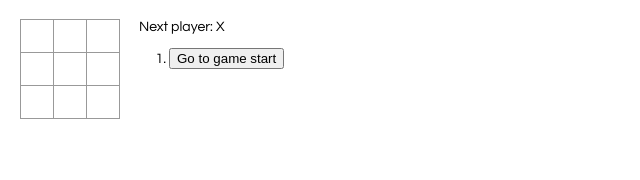
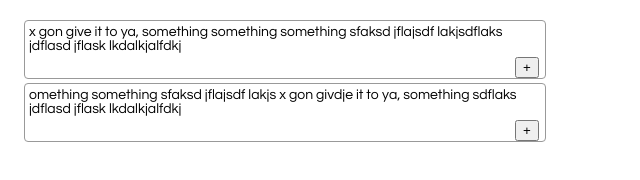
Before and after one commit to pdaulby/discuss, a React app: page / in a window 1280 px wide. Shown: the whole page, without its empty margins (0-640 px from the left). Built offline with nearby package versions, Linux system fonts and the light colour scheme.

Commit message:
remove react tutorial

```diff
--- a/src/index.css
+++ b/src/index.css
@@ -1,3 +1,19 @@
+.point {
+  background: #fff;
+  border: 1px solid #999;
+  border-radius: 4px;
+  margin: 4px;
+  max-width: 520px;
+}
+
+.description {
+  margin: 4px;
+}
+
+.addBtn {
+  margin-left: 490px;
+}
+
 body {
   font: 14px "Century Gothic", Futura, sans-serif;
   margin: 20px;
@@ -6,45 +22,3 @@ body {
 ol, ul {
   padding-left: 30px;
 }
-
-.board-row:after {
-  clear: both;
-  content: "";
-  display: table;
-}
-
-.status {
-  margin-bottom: 10px;
-}
-
-.square {
-  background: #fff;
-  border: 1px solid #999;
-  float: left;
-  font-size: 24px;
-  font-weight: bold;
-  line-height: 34px;
-  height: 34px;
-  margin-right: -1px;
-  margin-top: -1px;
-  padding: 0;
-  text-align: center;
-  width: 34px;
-}
-
-.square:focus {
-  outline: none;
-}
-
-.kbd-navigation .square:focus {
-  background: #ddd;
-}
-
-.game {
-  display: flex;
-  flex-direction: row;
-}
-
-.game-info {
-  margin-left: 20px;
-}
--- a/src/index.js
+++ b/src/index.js
@@ -2,147 +2,38 @@ import React from 'react';
 import ReactDOM from 'react-dom';
 import './index.css';
 
-function Square(props) {
+function Description(props) {
+    return (<p className="description">{props.value}</p>);
+}
+
+function AddBtn(props) {
     return (
-      <button className="square" onClick={props.onClick}>
-        {props.value}
+        <button className="addBtn" onClick={props.onClick}>
+          +
         </button>
       );
 }
 
-
-
-  function Board(props) {
-
-   let renderSquare = (i) =>
-    (
-     <Square
-       value={props.squares[i]}
-       onClick={() => props.onClick(i)}
-     />
-   );
+function Point(props) {
+    let renderDescription = ()=>(<Description value= {props.value} />);
+    let renderAddBtn = ()=>(<AddBtn onClick= {()=>(alert("not implemented"))} />);
 
     return (
-        <div>
-          <div className="board-row">
-            {renderSquare(0)}
-            {renderSquare(1)}
-            {renderSquare(2)}
-          </div>
-          <div className="board-row">
-            {renderSquare(3)}
-            {renderSquare(4)}
-            {renderSquare(5)}
-          </div>
-          <div className="board-row">
-            {renderSquare(6)}
-            {renderSquare(7)}
-            {renderSquare(8)}
-          </div>
+        <div className="point">
+            {renderDescription()}
+            {renderAddBtn()}
         </div>
     );
 }
 
-  class Game extends React.Component {
-    constructor(props) {
-      super(props);
-      this.state = {
-        history: [
-          {
-            squares: Array(9).fill(null)
-          }
-        ],
-        stepNumber: 0,
-        xIsNext: true
-      };
-    }
-
-    handleClick(i) {
-      const history = this.state.history.slice(0, this.state.stepNumber + 1);
-      const current = history[history.length - 1];
-      const squares = current.squares.slice();
-      if (calculateWinner(squares) || squares[i]) {
-        return;
-      }
-      squares[i] = this.state.xIsNext ? "X" : "O";
-      this.setState({
-        history: history.concat([
-          {
-            squares: squares
-          }
-        ]),
-        stepNumber: history.length,
-        xIsNext: !this.state.xIsNext
-      });
-    }
-
-    jumpTo(step) {
-      this.setState({
-        stepNumber: step,
-        xIsNext: (step % 2) === 0
-      });
-    }
-
-    render() {
-      const history = this.state.history;
-      const current = history[this.state.stepNumber];
-      const winner = calculateWinner(current.squares);
-
-      const moves = history.map((step, move) => {
-        const desc = move ?
-          'Go to move #' + move :
-          'Go to game start';
+function All(props) {
+    let renderPoint = (value)=>(<Point value={value}/>);
     return (
-          <li key={move}>
-            <button onClick={() => this.jumpTo(move)}>{desc}</button>
-          </li>
-        );
-      });
-
-      let status;
-      if (winner) {
-        status = "Winner: " + winner;
-      } else {
-        status = "Next player: " + (this.state.xIsNext ? "X" : "O");
-      }
-
-      return (
-        <div className="game">
-          <div className="game-board">
-            <Board
-              squares={current.squares}
-              onClick={i => this.handleClick(i)}
-            />
-          </div>
-          <div className="game-info">
-            <div>{status}</div>
-            <ol>{moves}</ol>
-          </div>
+        <div>
+        {renderPoint("x gon give it to ya, something something something sfaksd jflajsdf lakjsdflaks jdflasd jflask lkdalkjalfdkj")}
+        {renderPoint("omething something sfaksd jflajsdf lakjs x gon givdje it to ya, something sdflaks jdflasd jflask lkdalkjalfdkj")}
         </div>
     );
 }
-  }
 
-  // ========================================
-
-  ReactDOM.render(<Game />, document.getElementById("root"));
-
-  function calculateWinner(squares) {
-    const lines = [
-      [0, 1, 2],
-      [3, 4, 5],
-      [6, 7, 8],
-      [0, 3, 6],
-      [1, 4, 7],
-      [2, 5, 8],
-      [0, 4, 8],
-      [2, 4, 6]
-    ];
-    for (let i = 0; i < lines.length; i++) {
-      const [a, b, c] = lines[i];
-      if (squares[a] && squares[a] === squares[b] && squares[a] === squares[c]) {
-        return squares[a];
-      }
-    }
-    return null;
-  }
+ReactDOM.render(<All/>, document.getElementById("root"));
```
Lines whose indentation alone changed are shown as unchanged.
